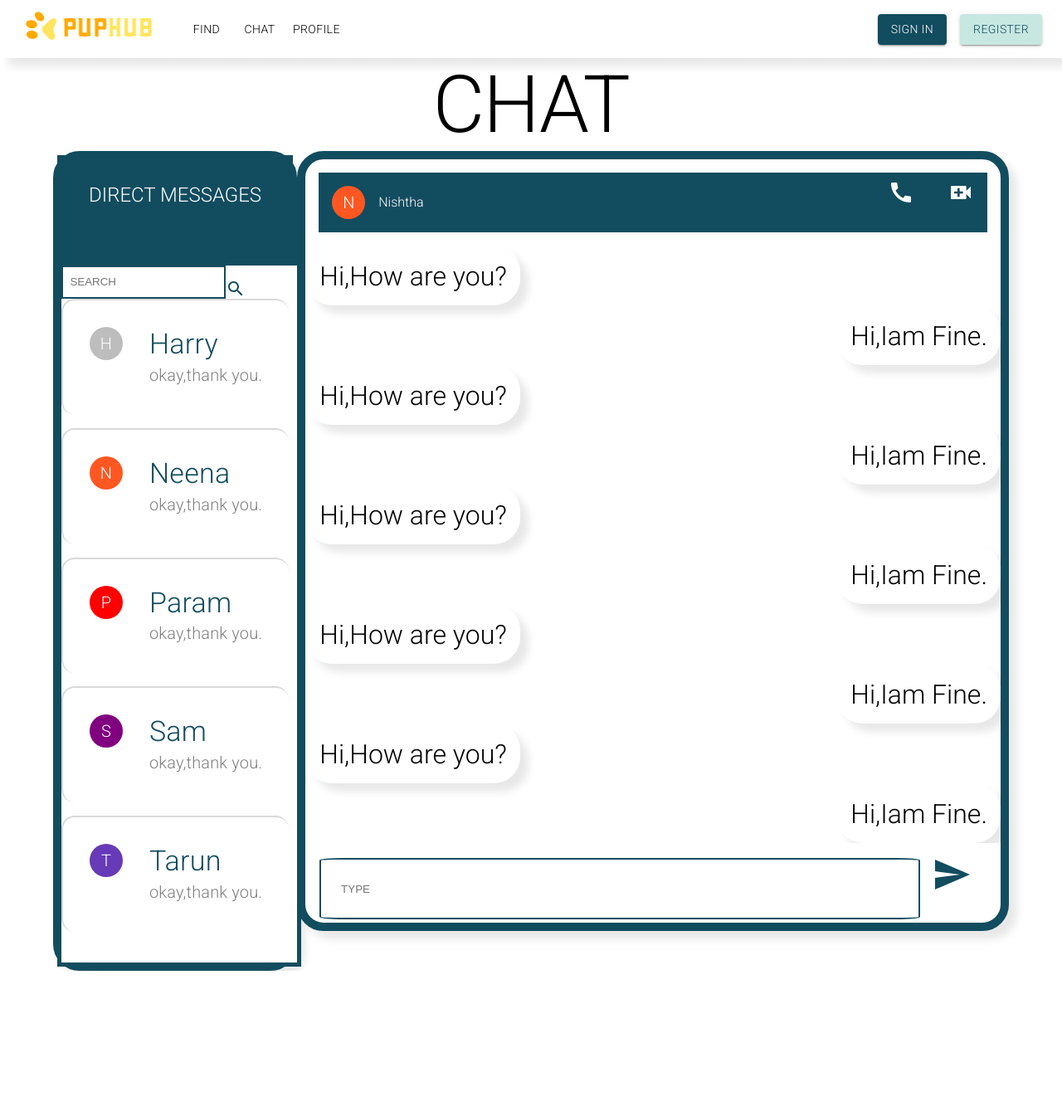
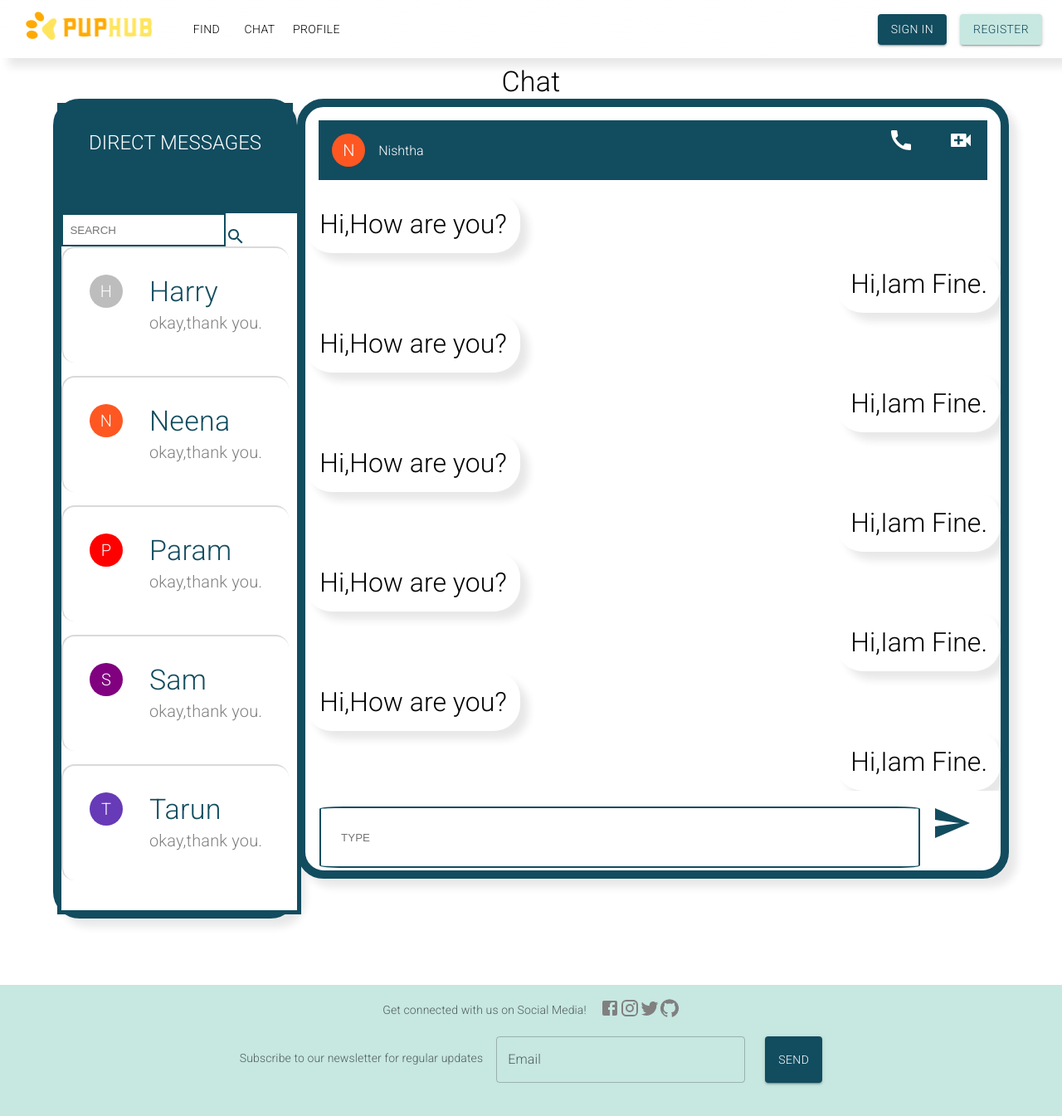
Before and after one commit to hargunkaur286/find_my_friend, a React (Create React App) app: page /chat in a window 1280 px wide. Shown: the whole page at 83% size. Before the commit the page ends 1170 px from the top, so only its background shows below. Built offline with nearby package versions, Linux system fonts and the light colour scheme.

Commit message:
added footer in all pages

```diff
--- a/src/Pages/Chatpage.jsx
+++ b/src/Pages/Chatpage.jsx
@@ -7,15 +7,16 @@ import Nav from '../components/Nav'
 import { Search } from '@mui/icons-material'
 import Searchbox from '../components/Searchbox'
 import Navbar from '../components/Navbar'
+import Footer from '../components/Footer'
 
 const Chatpage = () => {
   return (
     <div >
      <Box >
       <Navbar/>
-      <Typography variant='h1' textAlign={'center'}
-        color={"black"}
-        >CHAT</Typography>
+      <Typography variant="h4" component="h2" sx={{textAlign: "center", paddingTop: 1}}>
+        Chat
+      </Typography>
 
 
 
@@ -31,6 +32,7 @@ const Chatpage = () => {
 
       </Stack>
       </Box>
+      <Footer />
     </div>
   )
 }
--- a/src/Pages/Find.jsx
+++ b/src/Pages/Find.jsx
@@ -7,12 +7,13 @@ import Bottom from '../components/Bottom'
 import { Box } from '@mui/material'
 import Cardss from '../components/Cardss'
 import Navbar from '../components/Navbar'
-
+import Footer from '../components/Footer'
 
 const Find = () => {
 
   // {backgroundImage: 'linear-gradient(to bottom right, #FFF2B3, gray)',margin:0
   return (
+    <>
     <Box>
       <Navbar/>
       <Filters/>
@@ -22,6 +23,9 @@ const Find = () => {
          <Bottom/>
       </footer>
     </Box>
+    <Footer />
+    </>
+
   )
 }
 
--- a/src/Pages/Login.jsx
+++ b/src/Pages/Login.jsx
@@ -7,7 +7,7 @@ import Button from '@mui/material/Button';
 import Typography from '@mui/material/Typography';
 import Navbar from '../components/Navbar';
 import TextField from '@mui/material/TextField';
-
+import Footer from '../components/Footer';
 
 export default function BasicCard() {
   return (
@@ -36,7 +36,7 @@ export default function BasicCard() {
       </CardContent>
     </Card>
     </Box>
-
+    <Footer />
     </>
   );
 }
--- a/src/Pages/Profile.jsx
+++ b/src/Pages/Profile.jsx
@@ -10,6 +10,7 @@ import IconButton from '@mui/material/IconButton';
 import sample from '../assets/sample.jpeg';
 import TextField from '@mui/material/TextField';
 import Button from '@mui/material/Button'
+import Footer from '../components/Footer';
 
 const Profile = () => {
 const theme = useTheme();
@@ -129,6 +130,7 @@ return ( <>
       </Box>
     </Card>
     </Box>
+    <Footer />
     </>
   )
 }
--- a/src/Pages/Signup.jsx
+++ b/src/Pages/Signup.jsx
@@ -7,6 +7,7 @@ import Button from '@mui/material/Button';
 import Typography from '@mui/material/Typography';
 import Navbar from '../components/Navbar';
 import TextField from '@mui/material/TextField';
+import Footer from '../components/Footer';
 
 export default function BasicCard() {
   return (
@@ -37,7 +38,7 @@ export default function BasicCard() {
       </CardContent>
     </Card>
     </Box>
-
+    <Footer />
     </>
   );
 }
--- a/src/components/Footer.jsx
+++ b/src/components/Footer.jsx
@@ -6,6 +6,7 @@ import InstagramIcon from '@mui/icons-material/Instagram';
 import TwitterIcon from '@mui/icons-material/Twitter';
 import GitHubIcon from '@mui/icons-material/GitHub';
 import TextField from '@mui/material/TextField';
+import Button from '@mui/material/Button';
 
 function Footer() {
   return (
@@ -26,6 +27,8 @@ function Footer() {
           Subscribe to our newsletter for regular updates
       </Typography>
       <TextField sx={{width: 300}} id="outlined-basic" label="Email" variant="outlined" />
+      <Button variant="contained" sx={{backgroundColor: '#124C5F', marginLeft: 3}}>Send</Button>
+
       </Box>
 
 
@@ -35,132 +38,3 @@ function Footer() {
 }
 
 export default Footer
-
-
-
-
-// import React from 'react';
-// import { MDBFooter, MDBContainer, MDBRow, MDBCol, MDBIcon } from 'mdb-react-ui-kit';
-
-// export default function Footer() {
-//   return (
-//     <MDBFooter bgColor='light' className='text-center text-lg-start text-muted'>
-//       <section className='d-flex justify-content-center justify-content-lg-between p-4 border-bottom'>
-//         <div className='me-5 d-none d-lg-block'>
-//           <span>Get connected with us on social networks:</span>
-//         </div>
-
-//         <div>
-//           <a href='' className='me-4 text-reset'>
-//             <MDBIcon fab icon="facebook-f" />
-//           </a>
-//           <a href='' className='me-4 text-reset'>
-//             <MDBIcon fab icon="twitter" />
-//           </a>
-//           <a href='' className='me-4 text-reset'>
-//             <MDBIcon fab icon="google" />
-//           </a>
-//           <a href='' className='me-4 text-reset'>
-//             <MDBIcon fab icon="instagram" />
-//           </a>
-//           <a href='' className='me-4 text-reset'>
-//             <MDBIcon fab icon="linkedin" />
-//           </a>
-//           <a href='' className='me-4 text-reset'>
-//             <MDBIcon fab icon="github" />
-//           </a>
-//         </div>
-//       </section>
-
-//       <section className=''>
-//         <MDBContainer className='text-center text-md-start mt-5'>
-//           <MDBRow className='mt-3'>
-//             <MDBCol md="3" lg="4" xl="3" className='mx-auto mb-4'>
-//               <h6 className='text-uppercase fw-bold mb-4'>
-//                 <MDBIcon icon="gem" className="me-3" />
-//                 Company name
-//               </h6>
-//               <p>
-//                 Here you can use rows and columns to organize your footer content. Lorem ipsum dolor sit amet,
-//                 consectetur adipisicing elit.
-//               </p>
-//             </MDBCol>
-
-//             <MDBCol md="2" lg="2" xl="2" className='mx-auto mb-4'>
-//               <h6 className='text-uppercase fw-bold mb-4'>Products</h6>
-//               <p>
-//                 <a href='#!' className='text-reset'>
-//                   Angular
-//                 </a>
-//               </p>
-//               <p>
-//                 <a href='#!' className='text-reset'>
-//                   React
-//                 </a>
-//               </p>
-//               <p>
-//                 <a href='#!' className='text-reset'>
-//                   Vue
-//                 </a>
-//               </p>
-//               <p>
-//                 <a href='#!' className='text-reset'>
-//                   Laravel
-//                 </a>
-//               </p>
-//             </MDBCol>
-
-//             <MDBCol md="3" lg="2" xl="2" className='mx-auto mb-4'>
-//               <h6 className='text-uppercase fw-bold mb-4'>Useful links</h6>
-//               <p>
-//                 <a href='#!' className='text-reset'>
-//                   Pricing
-//                 </a>
-//               </p>
-//               <p>
-//                 <a href='#!' className='text-reset'>
-//                   Settings
-//                 </a>
-//               </p>
-//               <p>
-//                 <a href='#!' className='text-reset'>
-//                   Orders
-//                 </a>
-//               </p>
-//               <p>
-//                 <a href='#!' className='text-reset'>
-//                   Help
-//                 </a>
-//               </p>
-//             </MDBCol>
-
-//             <MDBCol md="4" lg="3" xl="3" className='mx-auto mb-md-0 mb-4'>
-//               <h6 className='text-uppercase fw-bold mb-4'>Contact</h6>
-//               <p>
-//                 <MDBIcon icon="home" className="me-2" />
-//                 New York, NY 10012, US
-//               </p>
-//               <p>
-//                 <MDBIcon icon="envelope" className="me-3" />
-//                 info@example.com
-//               </p>
-//               <p>
-//                 <MDBIcon icon="phone" className="me-3" /> + 01 234 567 88
-//               </p>
-//               <p>
-//                 <MDBIcon icon="print" className="me-3" /> + 01 234 567 89
-//               </p>
-//             </MDBCol>
-//           </MDBRow>
-//         </MDBContainer>
-//       </section>
-
-//       <div className='text-center p-4' style={{ backgroundColor: 'rgba(0, 0, 0, 0.05)' }}>
-//         © 2021 Copyright:
-//         <a className='text-reset fw-bold' href='https://mdbootstrap.com/'>
-//           MDBootstrap.com
-//         </a>
-//       </div>
-//     </MDBFooter>
-//   );
-// }
```
